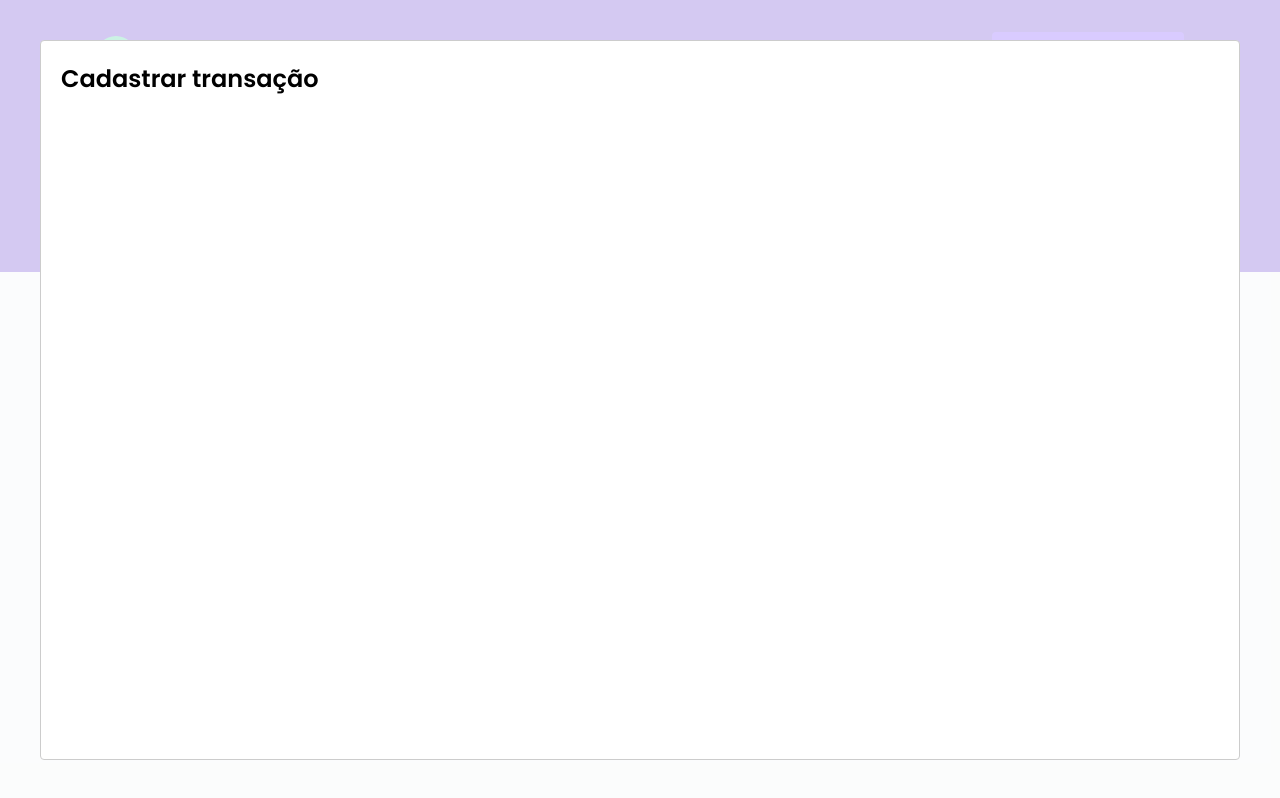
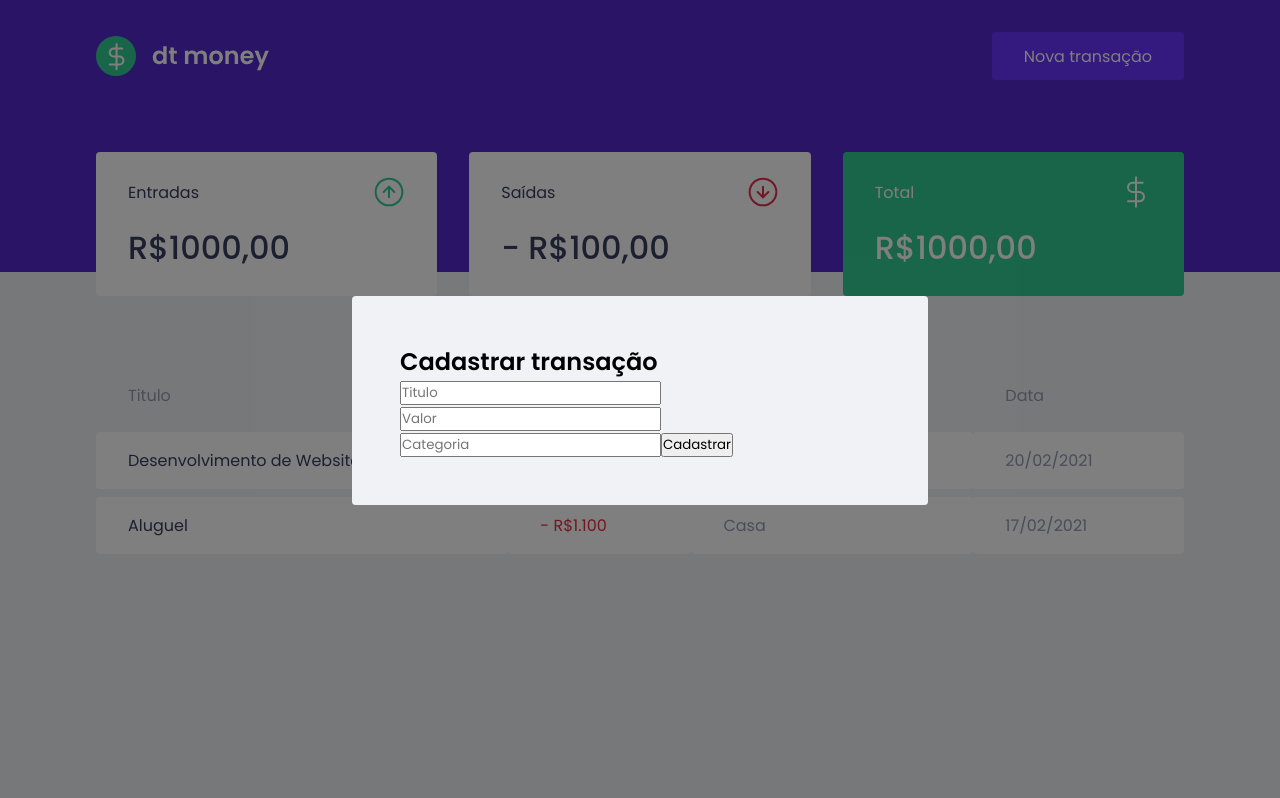
Before and after one commit to AdrianoMoreira86/dtmoney, a React (Create React App) app: page / in a window 1280 px wide. Both pictures are taken after a click on the button "Nova transação". Built offline with nearby package versions, Linux system fonts and the light colour scheme; no server answers; what miragejs would draw is missing.

Commit message:
form structure

```diff
--- a/src/App.tsx
+++ b/src/App.tsx
@@ -1,4 +1,4 @@
-import { GlobalStyle } from "./assets/styles/global";
+import { GlobalStyle } from "./styles/global";
 import { Dashboard } from "./components/Dashboard";
 import { Header } from "./components/Header";
 import { useState } from "react";
--- a/src/components/NewTransactionModal/index.tsx
+++ b/src/components/NewTransactionModal/index.tsx
@@ -1,4 +1,5 @@
 import Modal from 'react-modal';
+import { Container } from './styles';
 
 interface NewTransactionModalProps {
     isOpen: boolean;
@@ -9,10 +10,29 @@ export function NewTransactionModal({ isOpen, onRequestClose }: NewTransactionMo
 
     return(
         <Modal
-                isOpen={isOpen}
-                onRequestClose={onRequestClose}
-                >
-                    <h2>Cadastrar transação</h2>
-                </Modal>
+            isOpen={isOpen}
+            onRequestClose={onRequestClose}
+            overlayClassName="react-modal-overlay"
+            className="react-modal-content"
+        >
+            <Container>
+            <h2>Cadastrar transação</h2>
+
+            <input
+                placeholder='Titulo'
+            />
+
+            <input
+                type='number'
+                placeholder='Valor'
+            />
+
+            <input
+                placeholder='Categoria'
+            />
+
+            <button type='submit'>Cadastrar</button>
+            </Container>
+        </Modal>
     );
 }
--- a/src/components/NewTransactionModal/styles.ts
+++ b/src/components/NewTransactionModal/styles.ts
@@ -1,5 +1,5 @@
 import styled from "styled-components";
 
-export const Container = styled.div`
+export const Container = styled.form`
 
 `;
--- a/src/assets/styles/global.ts
+++ b/src/styles/global.ts
@@ -53,4 +53,26 @@ export const GlobalStyle = createGlobalStyle`
         opacity: 0.6;
         cursor: not-allowed;
     }
+
+    .react-modal-overlay{
+        background: rgba(0,0,0,0.5);
+
+        position: fixed;
+        top: 0;
+        bottom: 0;
+        right: 0;
+        left: 0;
+        display: flex;
+        justify-content: center;
+        align-items: center;
+    }
+    .react-modal-content{
+        width: 100%;
+        max-width: 576px;
+        background: var(--background);
+        padding: 3rem;
+        position: relative;
+        border-radius: 0.24rem;
+
+    }
 `
```
